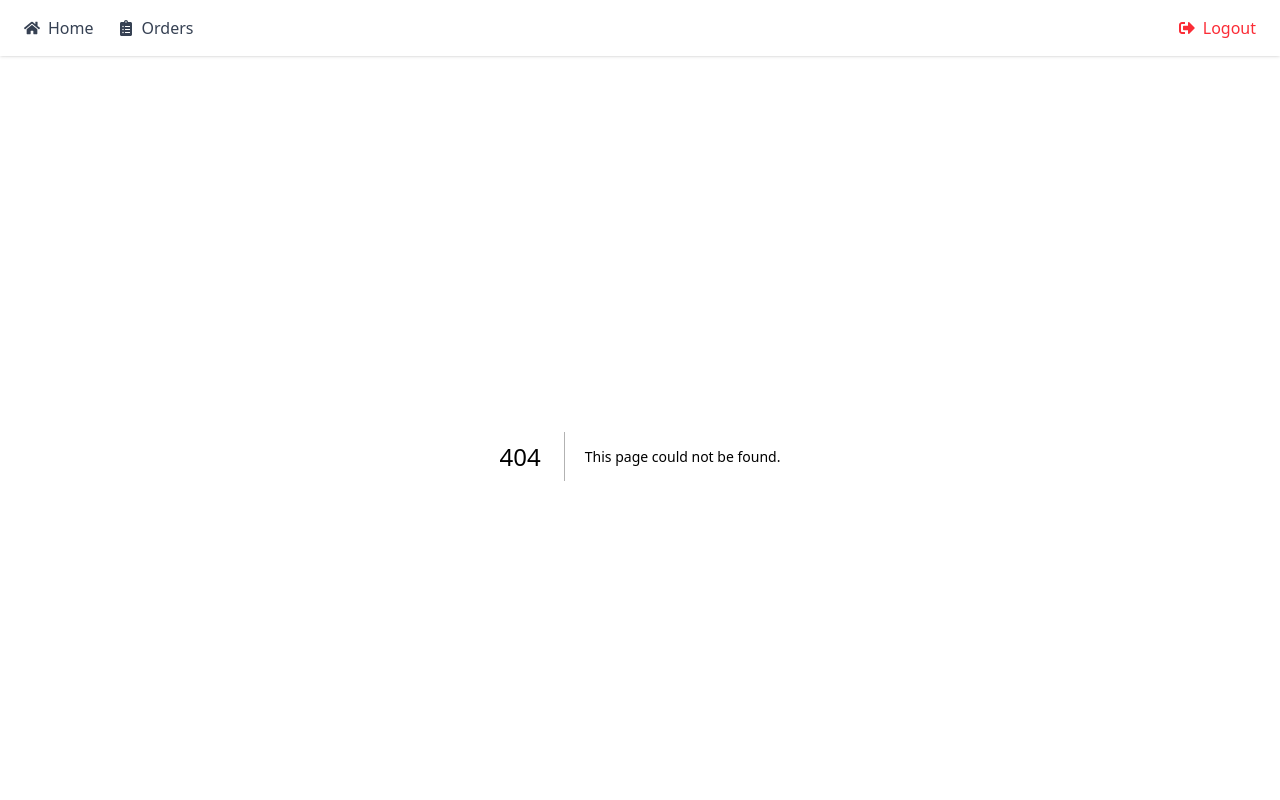
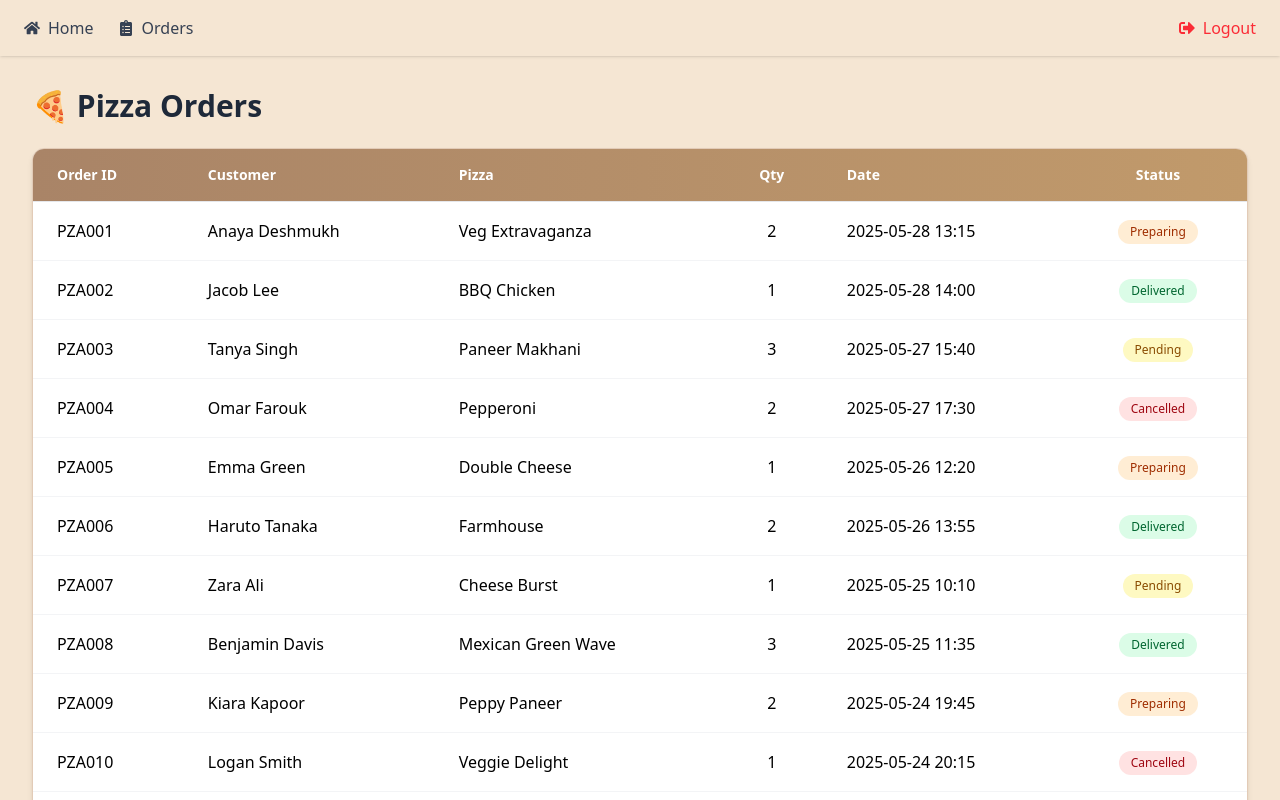
Before and after one commit to sathvik89/Dashboard_foundry, a Next.js app: page /orders in a window 1280 px wide. Before the commit this address had no page. Shown: the top 800 px of the page. Built offline with nearby package versions, Linux system fonts and the light colour scheme; no server answers; sample sign-in values are in the browser's storage.

Commit message:
add orders page with mock pizza order table and status badges

```diff
--- a/app/components/Navbar.js
+++ b/app/components/Navbar.js
@@ -6,18 +6,18 @@ import { FaHome, FaClipboardList, FaSignOutAlt } from "react-icons/fa";
 
 export default function Navbar() {
   return (
-    <nav className="flex justify-between items-center px-6 py-4 shadow bg-white sticky top-0 z-50">
+    <nav className="flex justify-between items-center px-6 py-4 shadow bg-[#F5E6D3] sticky top-0 z-50">
       <div className="flex items-center space-x-6 text-gray-700 font-medium">
         <Link
           href="/"
-          className="flex items-center gap-2 hover:text-green-600 transition"
+          className="flex cursor-pointer items-center gap-2 hover:text-green-600 transition"
         >
           <FaHome />
           Home
         </Link>
         <Link
           href="/orders"
-          className="flex items-center gap-2 hover:text-green-600 transition"
+          className="flex cursor-pointer items-center gap-2 hover:text-green-600 transition"
         >
           <FaClipboardList />
           Orders
@@ -25,7 +25,7 @@ export default function Navbar() {
       </div>
       <button
         onClick={() => signOut()}
-        className="flex items-center gap-2 text-red-500 hover:text-red-600 transition font-medium"
+        className="flex cursor-pointer items-center gap-2 text-red-500 hover:text-red-600 transition font-medium"
       >
         <FaSignOutAlt />
         Logout
--- a/app/layout.js
+++ b/app/layout.js
@@ -1,31 +1,38 @@
 import { Geist, Geist_Mono } from "next/font/google";
 import "./globals.css";
-import Navbar from "./components/Navbar";
 import NavbarRende from "./components/NavbarRende";
 
 const geistSans = Geist({
   variable: "--font-geist-sans",
   subsets: ["latin"],
+  weight: ["400", "700"],
 });
 
 const geistMono = Geist_Mono({
   variable: "--font-geist-mono",
   subsets: ["latin"],
+  weight: ["400", "700"],
 });
 
 export const metadata = {
-  title: "Create Next App",
-  description: "Generated by create next app",
+  title: "Order Manager",
+  description: "Pizza order dashboard",
 };
 
 export default function RootLayout({ children }) {
   return (
-    <html lang="en">
+    <html lang="en" className="h-full">
       <body
-        className={`${geistSans.variable} ${geistMono.variable} antialiased`}
+        className={`
+          ${geistSans.variable}
+          ${geistMono.variable}
+          antialiased
+          min-h-screen
+          text-white
+        `}
       >
         <NavbarRende />
-        {children}
+        <main className="relative z-10">{children}</main>
       </body>
     </html>
   );
--- a/app/login/page.js
+++ b/app/login/page.js
@@ -4,34 +4,41 @@ import { signIn } from "next-auth/react";
 
 export default function LoginPage() {
   return (
-    <div className="min-h-screen px-4 flex items-center justify-center bg-gradient-to-br from-orange-50 to-pink-100">
-      <div className="bg-white rounded-xl shadow-lg p-10 w-full max-w-md text-center">
+    <div
+      className="min-h-screen px-4 flex items-center justify-center
+                 bg-[url('./public/background/bg.png')] bg-cover bg-opacity-20 bg-center"
+    >
+      <div className="bg-[#FFF3E0] rounded-3xl shadow-xl p-8 sm:p-10 w-full max-w-md text-center border border-[#EFEBE9]">
+
         <div className="flex justify-center mb-6">
-          <div className="text-5xl">🍕</div>
+          <div className="text-6xl">🍕</div>
         </div>
 
-        <h1 className="text-2xl font-bold text-gray-900 mb-2">
+        <h1 className="text-3xl font-bold text-[#4E342E] mb-2">
           Welcome to PizzaHub
         </h1>
 
-        <p className="text-gray-600 mb-6">
+        <p className="text-[#6D4C41] mb-6 text-sm">
           Sign in to manage your pizza business
         </p>
 
         <button
           onClick={() => signIn("google", { callbackUrl: "/" })}
-          className="flex items-center cursor-pointer justify-center gap-3 w-full bg-gradient-to-r from-orange-500 to-red-500 text-white py-3 rounded-lg text-sm font-medium shadow hover:from-orange-600 hover:to-red-600 transition"
+          className="flex items-center justify-center gap-3 w-full
+                     bg-[#1B5E20] text-white py-3 rounded-lg text-sm font-semibold
+                     hover:bg-[#2E7D32] transition cursor-pointer"
         >
-          <span className="text-xl">＠</span> Continue with Google
+          <span className="text-xl">＠</span>
+          Continue with Google
         </button>
 
-        <p className="text-xs text-gray-400 mt-6">
+        <p className="text-xs text-[#5D4037] mt-6">
           By signing in, you agree to our{" "}
-          <a href="#" className="underline">
+          <a href="#" className="underline text-[#4E342E] hover:text-[#1B5E20]">
             Terms of Service
-          </a>{" "}
-          and{" "}
-          <a href="#" className="underline">
+          </a>
+          and
+          <a href="#" className="underline text-[#4E342E] hover:text-[#1B5E20]">
             Privacy Policy
           </a>
           .
--- /dev/null
+++ b/app/orders/PizzaOrders.jsx
@@ -0,0 +1,124 @@
+const orders = [
+  {
+    id: "PZA001",
+    customer: "Anaya Deshmukh",
+    type: "Veg Extravaganza",
+    qty: 2,
+    date: "2025-05-28 13:15",
+    status: "Preparing",
+  },
+  {
+    id: "PZA002",
+    customer: "Jacob Lee",
+    type: "BBQ Chicken",
+    qty: 1,
+    date: "2025-05-28 14:00",
+    status: "Delivered",
+  },
+  {
+    id: "PZA003",
+    customer: "Tanya Singh",
+    type: "Paneer Makhani",
+    qty: 3,
+    date: "2025-05-27 15:40",
+    status: "Pending",
+  },
+  {
+    id: "PZA004",
+    customer: "Omar Farouk",
+    type: "Pepperoni",
+    qty: 2,
+    date: "2025-05-27 17:30",
+    status: "Cancelled",
+  },
+  {
+    id: "PZA005",
+    customer: "Emma Green",
+    type: "Double Cheese",
+    qty: 1,
+    date: "2025-05-26 12:20",
+    status: "Preparing",
+  },
+  {
+    id: "PZA006",
+    customer: "Haruto Tanaka",
+    type: "Farmhouse",
+    qty: 2,
+    date: "2025-05-26 13:55",
+    status: "Delivered",
+  },
+  {
+    id: "PZA007",
+    customer: "Zara Ali",
+    type: "Cheese Burst",
+    qty: 1,
+    date: "2025-05-25 10:10",
+    status: "Pending",
+  },
+  {
+    id: "PZA008",
+    customer: "Benjamin Davis",
+    type: "Mexican Green Wave",
+    qty: 3,
+    date: "2025-05-25 11:35",
+    status: "Delivered",
+  },
+  {
+    id: "PZA009",
+    customer: "Kiara Kapoor",
+    type: "Peppy Paneer",
+    qty: 2,
+    date: "2025-05-24 19:45",
+    status: "Preparing",
+  },
+  {
+    id: "PZA010",
+    customer: "Logan Smith",
+    type: "Veggie Delight",
+    qty: 1,
+    date: "2025-05-24 20:15",
+    status: "Cancelled",
+  },
+  {
+    id: "PZA011",
+    customer: "Sneha Reddy",
+    type: "Paneer Makhani",
+    qty: 2,
+    date: "2025-05-23 15:00",
+    status: "Delivered",
+  },
+  {
+    id: "PZA012",
+    customer: "Oliver Clark",
+    type: "Margherita",
+    qty: 4,
+    date: "2025-05-23 16:30",
+    status: "Pending",
+  },
+  {
+    id: "PZA013",
+    customer: "Riya Mehta",
+    type: "Double Cheese",
+    qty: 2,
+    date: "2025-05-22 18:10",
+    status: "Preparing",
+  },
+  {
+    id: "PZA014",
+    customer: "William Baker",
+    type: "BBQ Chicken",
+    qty: 1,
+    date: "2025-05-22 19:00",
+    status: "Delivered",
+  },
+  {
+    id: "PZA015",
+    customer: "Neha Kulkarni",
+    type: "Farmhouse",
+    qty: 2,
+    date: "2025-05-21 14:20",
+    status: "Cancelled",
+  },
+];
+
+export default orders
--- /dev/null
+++ b/app/orders/page.jsx
@@ -0,0 +1,80 @@
+import { getServerSession } from "next-auth";
+import { authOptions } from "../api/auth/[...nextauth]/route";
+import orders from "./PizzaOrders";
+
+const statusColors = {
+  Pending: "bg-yellow-100 text-yellow-800",
+  Preparing: "bg-orange-100 text-orange-800",
+  Delivered: "bg-green-100 text-green-800",
+  Cancelled: "bg-red-100 text-red-800",
+};
+
+export default async function OrdersPage() {
+  const session = await getServerSession(authOptions);
+
+  if (!session) {
+    return (
+      <div className="p-6 text-center text-lg bg-[#F5E6D3] rounded-xl shadow-md">
+        Please login to view orders.
+      </div>
+    );
+  }
+
+  return (
+    <div className="p-4 md:p-8 bg-[#F5E6D3] min-h-screen">
+      <h2 className="text-3xl font-bold mb-6 text-gray-800 flex items-center gap-2">
+        🍕 Pizza Orders
+      </h2>
+
+      <div className="overflow-x-auto rounded-xl shadow-md bg-white border border-[#E2CBB7]">
+        <table className="min-w-full divide-y divide-gray-200">
+          <thead className="bg-gradient-to-r from-[#A98467] to-[#C19A6B] text-white sticky top-0 z-10">
+            <tr>
+              <th className="px-6 py-4 text-left text-sm font-semibold">
+                Order ID
+              </th>
+              <th className="px-6 py-4 text-left text-sm font-semibold">
+                Customer
+              </th>
+              <th className="px-6 py-4 text-left text-sm font-semibold">
+                Pizza
+              </th>
+              <th className="px-6 py-4 text-center text-sm font-semibold">
+                Qty
+              </th>
+              <th className="px-6 py-4 text-left text-sm font-semibold">
+                Date
+              </th>
+              <th className="px-6 py-4 text-center text-sm font-semibold">
+                Status
+              </th>
+            </tr>
+          </thead>
+          <tbody className="divide-y divide-gray-100">
+            {orders.map((order) => (
+              <tr
+                key={order.id}
+                className="hover:bg-[#FFF8F0] hover:text-black text-black transition-all duration-200"
+              >
+                <td className="px-6 py-4">{order.id}</td>
+                <td className="px-6 py-4">{order.customer}</td>
+                <td className="px-6 py-4">{order.type}</td>
+                <td className="px-6 py-4 text-center">{order.qty}</td>
+                <td className="px-6 py-4">{order.date}</td>
+                <td className="px-6 py-4 text-center">
+                  <span
+                    className={`inline-block px-3 py-1 rounded-full text-xs font-medium ${
+                      statusColors[order.status] || "bg-gray-200 text-gray-700"
+                    }`}
+                  >
+                    {order.status}
+                  </span>
+                </td>
+              </tr>
+            ))}
+          </tbody>
+        </table>
+      </div>
+    </div>
+  );
+}
--- a/app/page.js
+++ b/app/page.js
@@ -1,31 +1,29 @@
 import { getServerSession } from "next-auth";
 import { authOptions } from "./api/auth/[...nextauth]/route";
-// import { FaSmileWink } from "react-icons";
+import { redirect } from "next/navigation";
+import { FaSmileWink } from "react-icons/fa";
 
 export default async function Home() {
-  const session = await getServerSession(authOptions);
+  const response = await getServerSession(authOptions);
 
-  if (!session) {
+  if (!response) {
     redirect("/login");
   }
 
-  // Extract user details
-  const { name, email, image } = session.user;
+  return (
+    <main className="min-h-screen flex items-center justify-center bg-[#A98467] px-4 py-8">
+      <div className="bg-[#FFF3E0] shadow-xl border border-[#EFEBE9] rounded-3xl p-10 text-center max-w-md w-full space-y-6 transform transition-all hover:scale-[1.01] duration-300 ease-in-out">
+        <div className="text-6xl text-green-600 mx-auto animate-bounce">
+          <FaSmileWink />
+        </div>
 
-  return (
-    <main className="min-h-screen flex items-center justify-center bg-gradient-to-br from-green-100 to-green-50 px-4">
-      <div className="bg-white shadow-xl rounded-3xl p-10 text-center max-w-md w-full space-y-6">
-        <div className="text-5xl text-green-400 mx-auto">
-          {/* <FaSmileWink /> */}
-        </div>
-        <h1 className="text-3xl font-bold text-gray-800">Welcome, {name}!</h1>
-        <p className="text-gray-600">You're successfully logged in. 🎉</p>
-        {/* Display Profile Image */}
-        <img
-          src={image}
-          alt="Profile Picture"
-          className="w-20 h-20 rounded-full mx-auto mt-4"
-        />
+        <h1 className="text-3xl sm:text-2xl font-bold text-[#4E342E] leading-tight">
+          Welcome, {response.user.name}!
+        </h1>
+
+        <p className="text-[#6D4C41] text-sm sm:text-base leading-relaxed">
+          You're successfully logged in. 🎉 Let's make something awesome today.
+        </p>
       </div>
     </main>
   );
```
Also changed, not shown: 1 other file (tests, documents, lock files or other folders).
